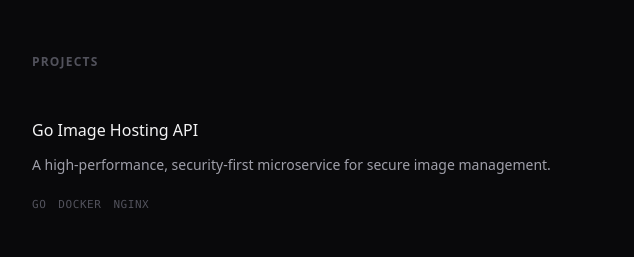
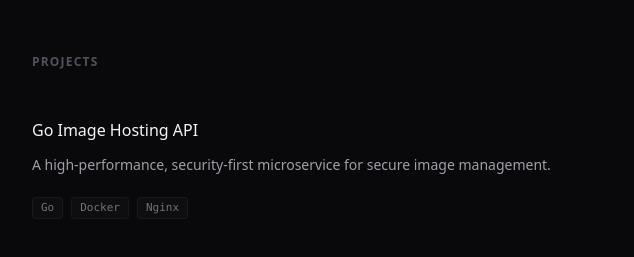
Before and after one commit to AleksiPamilo/Portfolio, an Astro site: page / in a window 1280 px wide. Shown: the part 369-626 px from the top of the page, 296-930 px from the left. Built offline with nearby package versions, Linux system fonts and the light colour scheme; Astro itself is replaced by a stand-in of ours.

Commit message:
refactor: move layout spacing to parent and refine card padding for better borders

```diff
--- a/src/components/ProjectCard.astro
+++ b/src/components/ProjectCard.astro
@@ -9,7 +9,7 @@ const { project } = Astro.props;
 const { title, description, image, techStack, repoUrl } = project.data;
 ---
 
-<article class="group py-12 first:pt-0 border-b border-zinc-900/50 last:border-0">
+<article class="group pb-12 first:pt-0 border-b border-zinc-900/50 last:border-0">
   <div class:list={[
     "grid items-start gap-8",
     image ? "grid-cols-1 lg:grid-cols-5" : "grid-cols-1"
@@ -57,9 +57,9 @@ const { title, description, image, techStack, repoUrl } = project.data;
         {description}
       </p>
 
-      <div class="flex flex-wrap gap-x-3 gap-y-2 mt-auto">
+      <div class="flex flex-wrap gap-2 mt-auto">
         {techStack.map(tech => (
-          <span class="text-[11px] font-mono text-zinc-600 uppercase tracking-wider">
+          <span class="px-2 py-0.5 text-[11px] font-mono bg-zinc-900/40 border border-zinc-800/50 text-zinc-500 rounded group-hover:border-zinc-700/50 group-hover:text-zinc-300 transition-all duration-300 cursor-default">
             {tech}
           </span>
         ))}
--- a/src/pages/index.astro
+++ b/src/pages/index.astro
@@ -8,7 +8,6 @@ const projects = allProjects.sort(
   (a, b) => b.data.publishDate.valueOf() - a.data.publishDate.valueOf()
 );
 
-// Flat list of skills for a compact layout
 const skills = [
   "TypeScript", "JavaScript", "C#", "Go", "Node.js",
   "PostgreSQL", "MySQL", "MongoDB", "SQLite",
@@ -45,8 +44,9 @@ const skills = [
 
 		<section>
 			<h2 class="text-xs uppercase tracking-widest text-zinc-600 font-bold mb-10">Projects</h2>
-			<div class="space-y-16"> {projects.map(project => (
-				<ProjectCard project={project} />
+			<div class="flex flex-col space-y-12">
+				{projects.map(project => (
+					<ProjectCard project={project} />
 				))}
 			</div>
 		</section>
```
